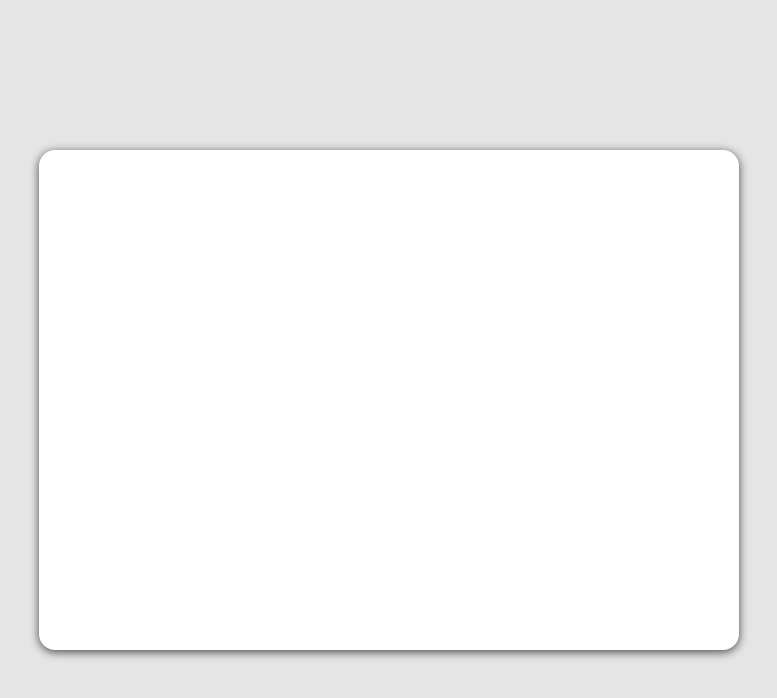
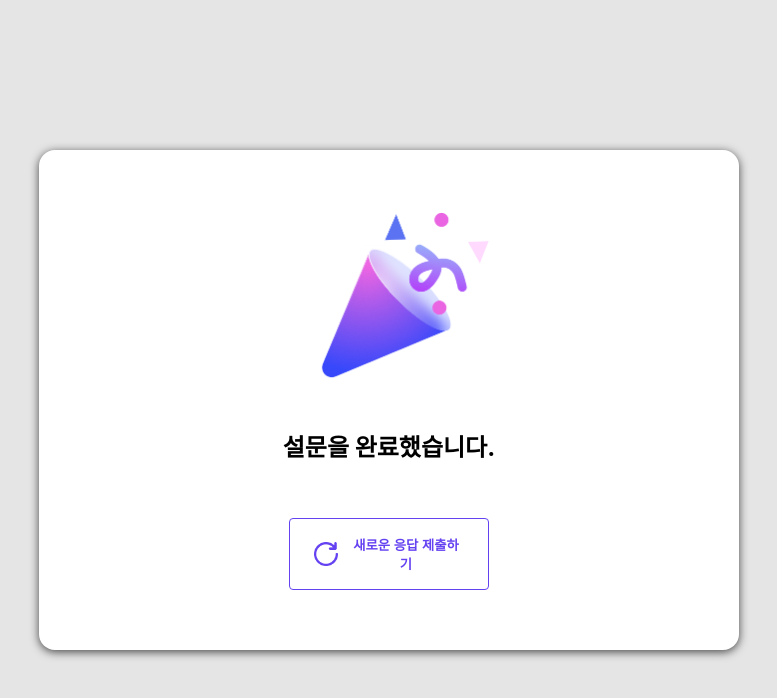
Before and after one commit to albertshin5172/React_Lecture_From_Inflearn, a React (Create React App) app in the folder survey-pie/: page /done/1 in a window 1280 px wide. Before the commit this address had no page. Shown: the top 698 px of the page, without its empty margins (251-1028 px from the left). Built offline with nearby package versions, Linux system fonts and the light colour scheme.

Commit message:
feat : toy project2 - survey-pie (Section 15 / 14-1. Implementing a response completion page)

```diff
--- a/survey-pie/src/App.js
+++ b/survey-pie/src/App.js
@@ -15,7 +15,7 @@
       <AppWrapper>
         <Box>
           <Routes>
-            <Route path="/done" element={<CompletionPage />} />
+            <Route path="/done/:surveyId" element={<CompletionPage />} />
             <Route path="/survey/:surveyId" element={<SurveyPage />}>
               <Route path=":step" element={<SurveyPage />} />
             </Route>
--- a/survey-pie/src/components/ActionButtons/index.js
+++ b/survey-pie/src/components/ActionButtons/index.js
@@ -9,6 +9,7 @@
 import postAnswers from '../../services/postAnswers';
 import useSurveyId from '../../hooks/useSurveyId';
 import useAnswers from '../../hooks/useAnswers';
+import { useState } from 'react';
 
 function ActionButtons() {
   //const params = useParams();
@@ -17,6 +18,7 @@
   const step = useStep();
   const surveyId = useSurveyId();
   const answers = useAnswers();
+  const [isPosting, setIsPosting] = useState(false);
   //const questions = useRecoilValue(questionsState);
   const questionsLength = useRecoilValue(questionsLengthState);
 
@@ -39,11 +41,20 @@
         <Button
           type="PRIMARY"
           onClick={() => {
-            postAnswers(surveyId, answers);
-            navigate('/done');
+            setIsPosting(true);
+            postAnswers(surveyId, answers)
+              .then(() => {
+                navigate(`/done/${surveyId}`);
+              })
+              .catch((err) => {
+                //console.log(err.response);
+                alert('에러가 발생했습니다. 다시 시도해주세요.');
+                setIsPosting(false);
+              });
           }}
+          disabled={isPosting}
         >
-          제출
+          {isPosting ? '제출 중입니다...' : '제출'}
         </Button>
       ) : (
         <Button
--- a/survey-pie/src/components/Button/index.js
+++ b/survey-pie/src/components/Button/index.js
@@ -1,11 +1,11 @@
 import styled from 'styled-components';
 
-import { PRIMARY, SECONDARY, TERITIARY } from '../../constants/color';
+import { PRIMARY, SECONDARY, TERTIARY } from '../../constants/color';
 
 const colorMap = {
   PRIMARY, //=== PRIMARY: PRIMARY
   SECONDARY,
-  TERITIARY,
+  TERTIARY,
 };
 /*
 function getColor(type1, type2) {
@@ -27,16 +27,16 @@
   font-weight: bold;
 
   border: ${({ type }) =>
-    type === 'TERITIARY'
-      ? `1px solid ${TERITIARY.BUTTON.DEFAULT.BACKGROUND}`
+    type === 'TERTIARY'
+      ? `1px solid ${TERTIARY.BUTTON.DEFAULT.BORDER},`
       : 'none'};
 
   &:hover {
     color: ${({ type }) => colorMap[type].BUTTON.HOVER.COLOR};
     background: ${({ type }) => colorMap[type].BUTTON.HOVER.BACKGROUND};
     border: ${({ type }) =>
-      type === 'TERITIARY'
-        ? `1px solid ${TERITIARY.BUTTON.HOVER.BACKGROUND}`
+      type === 'TERTIARY'
+        ? `1px solid ${TERTIARY.BUTTON.HOVER.BACKGROUND}`
         : 'none'};
   }
 
@@ -44,8 +44,8 @@
     color: ${({ type }) => colorMap[type].BUTTON.PRESSED.COLOR};
     background: ${({ type }) => colorMap[type].BUTTON.PRESSED.BACKGROUND};
     border: ${({ type }) =>
-      type === 'TERITIARY'
-        ? `1px solid ${TERITIARY.BUTTON.PRESSED.BACKGROUND}`
+      type === 'TERTIARY'
+        ? `1px solid ${TERTIARY.BUTTON.PRESSED.BACKGROUND}`
         : 'none'};
   }
 
@@ -53,8 +53,8 @@
     color: ${({ type }) => colorMap[type].BUTTON.DISABLED.COLOR};
     background: ${({ type }) => colorMap[type].BUTTON.DISABLED.BACKGROUND};
     border: ${({ type }) =>
-      type === 'TERITIARY'
-        ? `1px solid ${TERITIARY.BUTTON.DISABLED.BACKGROUND}`
+      type === 'TERTIARY'
+        ? `1px solid ${TERTIARY.BUTTON.DISABLED.BACKGROUND}`
         : 'none'};
   }
 `;
--- a/survey-pie/src/constants/color.js
+++ b/survey-pie/src/constants/color.js
@@ -40,12 +40,12 @@
   },
 };
 
-export const TERITIARY = {
+export const TERTIARY = {
   BUTTON: {
     DEFAULT: {
       COLOR: '#6542F1',
       BACKGROUND: '#FFFFFF',
-      BORDER: '6542F1',
+      BORDER: '#6542F1',
     },
     HOVER: {
       COLOR: '#9982F4',
--- a/survey-pie/src/pages/CompletionPage/index.js
+++ b/survey-pie/src/pages/CompletionPage/index.js
@@ -1,24 +1,44 @@
 //import { Link } from 'react-router-dom';
-import axios from 'axios';
+//import axios from 'axios';
 import styled from 'styled-components';
 //import './index.css';
-
-import { useRecoilValue } from 'recoil';
+//import { useRecoilValue } from 'recoil';
 //import testState from '../../Store/test/atom';
-import testWithComma from '../../stores/test/testWithComma';
-
-const a = 123;
+//import testWithComma from '../../stores/test/testWithComma';
+import congrats from '../../assets/congrats.png';
+import reload from '../../assets/reload.png';
+import Button from '../../components/Button';
+import useSurveyId from '../../hooks/useSurveyId';
+import { useNavigate } from 'react-router-dom';
+//const a = 123;
 
 function CompletionPage() {
-  const test = useRecoilValue(testWithComma);
-  axios.get('http://localhost:3001/surveys').then((res) => {
-    console.log('res', res.data);
-  });
-
+  // const test = useRecoilValue(testWithComma);
+  // axios.get('http://localhost:3001/surveys').then((res) => {
+  //   console.log('res', res.data);
+  // });
   //const test = useRecoilValue(testState);
   //return <div className="CompletionPage">CompletionPage</div>;
   //return <CompletionPageWrapper>CompletionPage</CompletionPageWrapper>;
-  return <CompletionPageWrapper>{test}</CompletionPageWrapper>;
+
+  const surveyId = useSurveyId();
+  const navigate = useNavigate();
+
+  return (
+    <CompletionPageWrapper>
+      <img src={congrats} alt="" width="209" height="204"></img>
+      <MidText>설문을 완료했습니다.</MidText>
+      <ReloadButton
+        type="TERTIARY"
+        onClick={() => {
+          navigate(`/survey/${surveyId}/0`);
+        }}
+      >
+        <img src={reload} alt="" width="24" height="24" />
+        새로운 응답 제출하기
+      </ReloadButton>
+    </CompletionPageWrapper>
+  );
   // return (
   //   <>
   //     <div>CompletionPage</div>
@@ -32,8 +52,23 @@
   //   </>
   // );
 }
+
 const CompletionPageWrapper = styled.div`
-  background: aqua;
-  padding: ${a === 123 ? '4em' : '1em'};
+  width: 100%;
+  text-align: center;
 `;
+const MidText = styled.div`
+  font-weight: bold;
+  font-size: 24px;
+  line-height: 28px;
+  margin-top: 16px;
+  margin-bottom: 56px;
+`;
+
+const ReloadButton = styled(Button)`
+  display: inline-flex;
+  align-items: center;
+  gap: 10px;
+`;
+
 export default CompletionPage;
--- a/survey-pie/src/services/postAnswers.js
+++ b/survey-pie/src/services/postAnswers.js
@@ -1,7 +1,7 @@
 import mainApi from './apis/mainApi';
 
 function postAnswers(surveyId, data) {
-  mainApi.post('/answers', { surveyId, data });
+  return mainApi.post('/answers', { surveyId, data });
 }
 
 export default postAnswers;
```
Also changed, not shown: survey-pie/src/assets/congrats.png (added), survey-pie/src/assets/reload.png (added).
